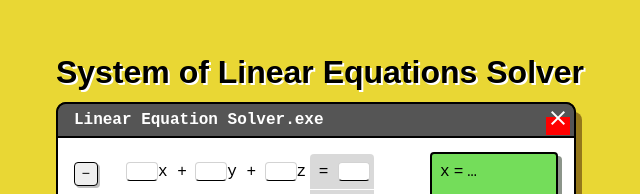
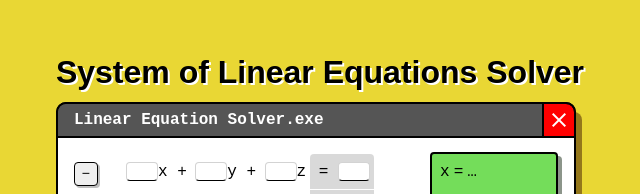
Before and after one commit to iBlueDust/linear-equations-solver, a SvelteKit app: page / in a window 1280 px wide. Shown: the part 211-405 px from the top of the page, without its empty margins (320-960 px from the left). Built offline with nearby package versions, Linux system fonts and the light colour scheme; a web font is replaced by a local one.

Commit message:
fix: Window's control-button sizing and corners

```diff
--- a/src/components/Window.svelte
+++ b/src/components/Window.svelte
@@ -60,7 +60,7 @@
 
         border-top-right-radius: calc($border-radius - $border-width);
 
-        .control-button {
+        :global(.control-button) {
           width: 32px;
           height: 32px;
 
```
